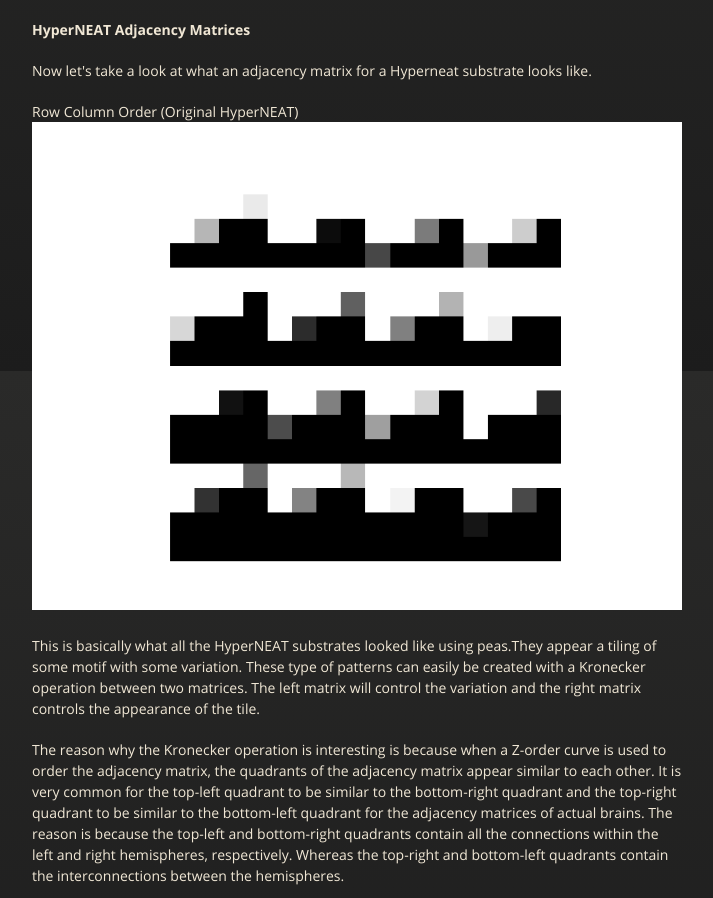
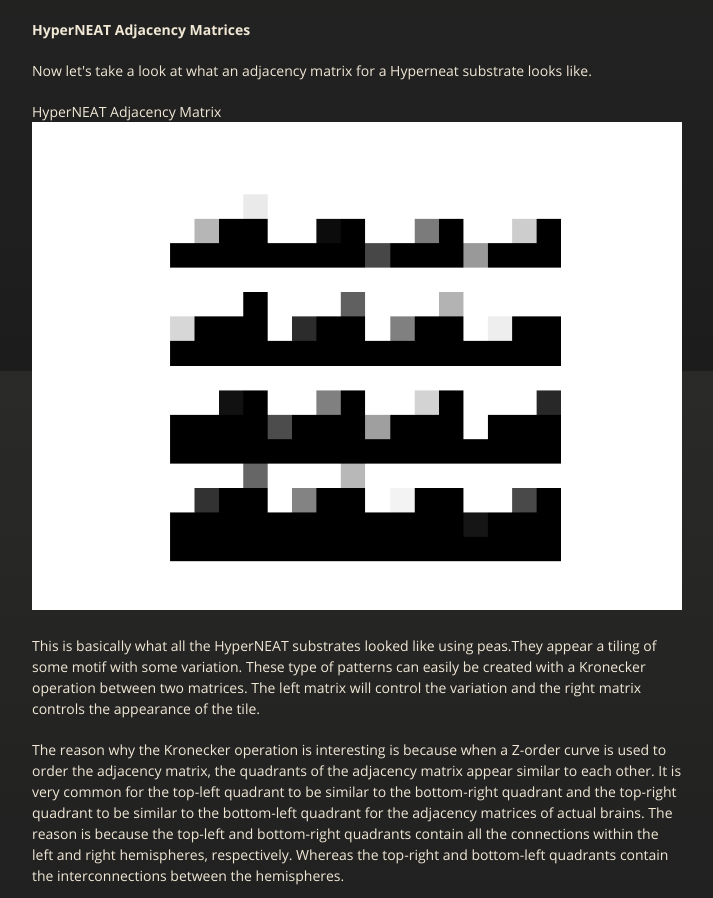
Before and after one commit to stefanopalmieri/HyperNEAT-Adjacency-Matrix, a plain HTML site: page index.html in a window 1280 px wide. Shown: the part 2829-3727 px from the top of the page, without its empty margins (283-996 px from the left). Drawn offline with nearby package versions, Linux system fonts and the light colour scheme.

Commit message:
Update index.html

```diff
--- a/index.html
+++ b/index.html
@@ -101,7 +101,7 @@
 
 <p>Now let's take a look at what an adjacency matrix for a Hyperneat substrate looks like.</p>
 
-<p>Row Column Order (Original HyperNEAT)
+<p>HyperNEAT Adjacency Matrix
 <img src="https://github.com/stefanopalmieri/HyperNEAT-Adjacency-Matrix/blob/gh-pages/images/rc-1.png?raw=true" alt="Row Column 1"></p>
 
 <p>This is basically what all the HyperNEAT substrates looked like using peas.They appear a tiling of some motif with some variation. These type of patterns can easily be created with a Kronecker operation between two matrices. The left matrix will control the variation and the right matrix controls the appearance of the tile.<p>
```
